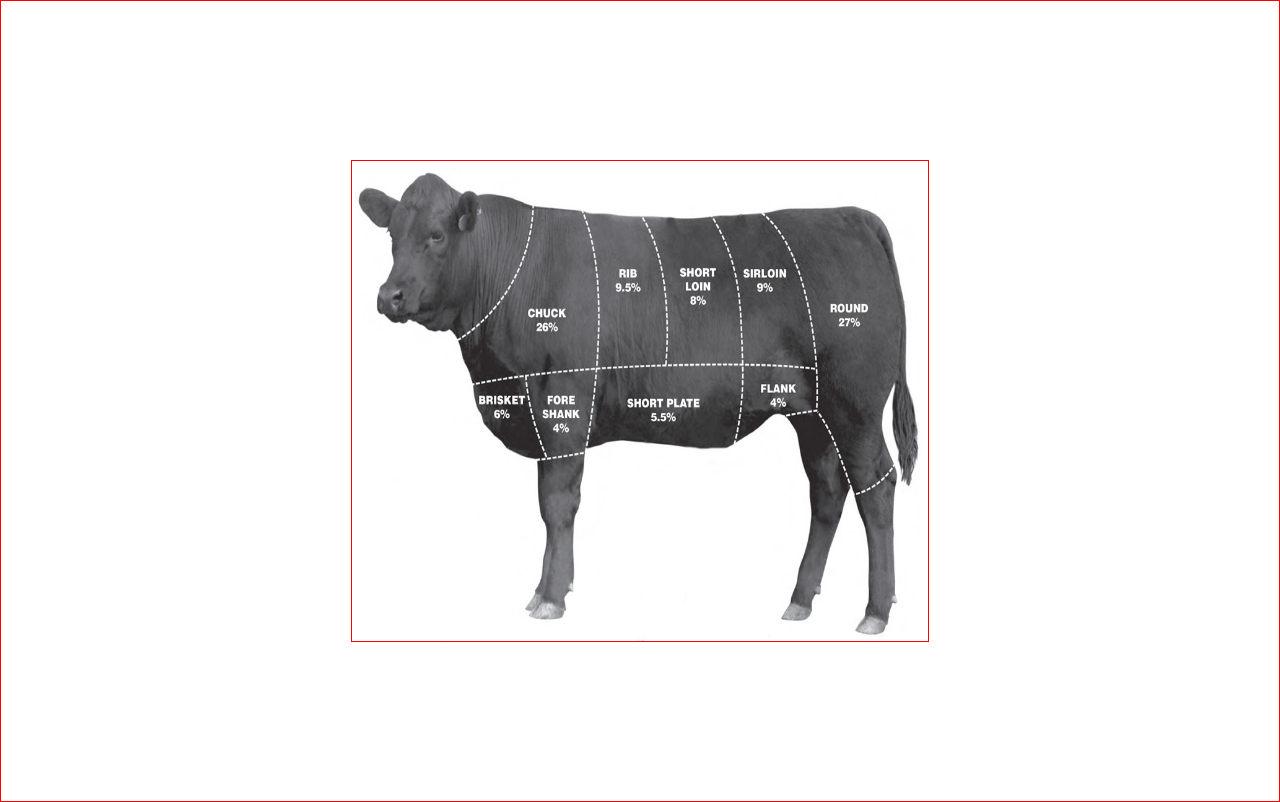
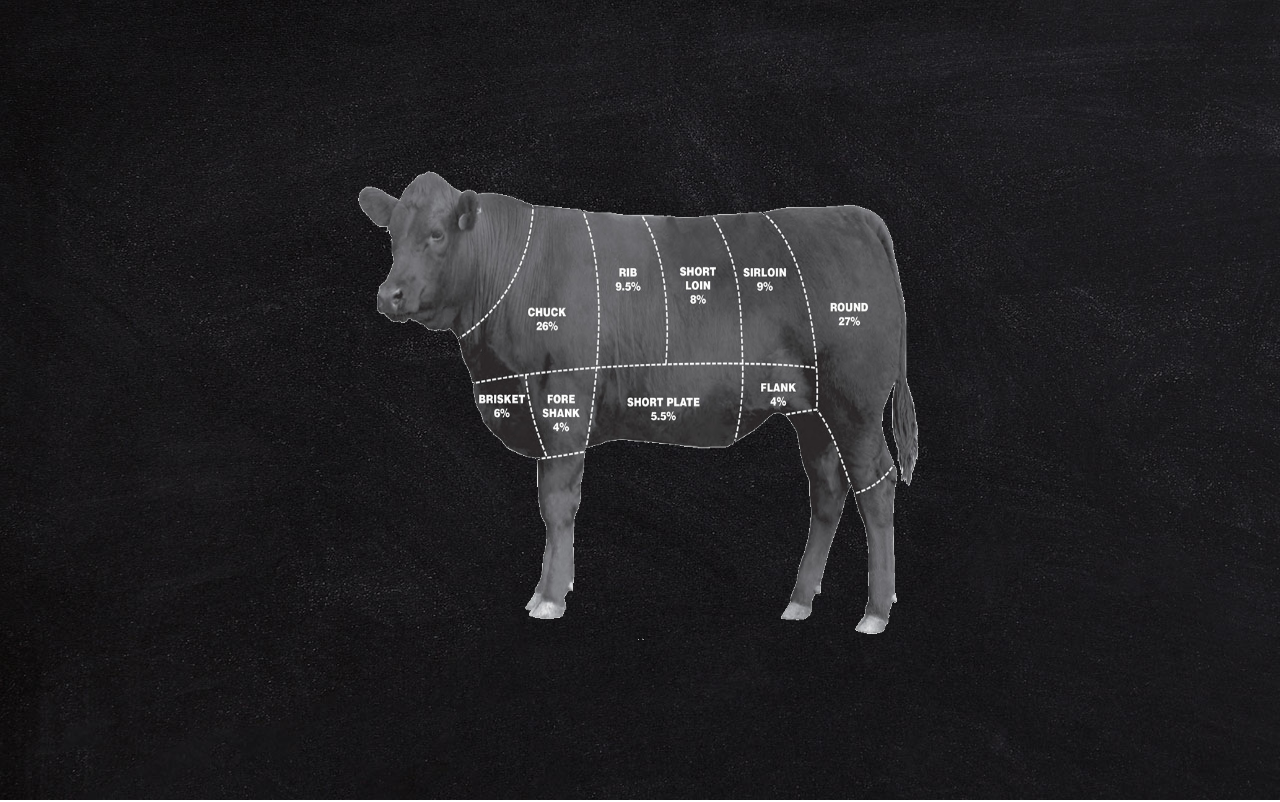
Before and after one commit to picpoint/steak, a website: page src/index.html in a window 1280 px wide. Drawn offline with nearby package versions, Linux system fonts and the light colour scheme; files that its build step writes are made by us from their sources; files whose address does not match are found by name.

Commit message:
add background

```diff
--- a/src/index.html
+++ b/src/index.html
@@ -23,7 +23,7 @@
 				<path class="cstk__partbrisket" d="m 261.87541,394.37499 1.82219,13.79662 3.64439,14.05693 6.24753,13.01567 5.46658,7.02847 3.12376,9.37129 2.86345,7.54909 8.85066,8.33003 8.59035,8.59035 7.28878,6.50784 8.06971,4.42533 5.20627,3.38407 8.85066,9.89191 12.75537,6.24753 19.00288,7.02846 21.34571,5.46659 h 8.33004 l 16.66006,-1.04126 4.94596,-0.26031 -8.85066,-20.04414 -11.71411,-27.33292 -9.6316,-28.63449 -6.50784,-24.72978 -4.16501,-21.86634 -1.56189,-14.31724 -0.78094,-3.64439 -24.72978,2.86345 -27.85355,3.64439 -27.0726,3.64438 -23.94885,3.64439 -6.50784,1.8222 z"></path>
 				<path class="cstk__partchuck" d="M 390.5954,78.181336 C 379.07016,210.60083 307.17894,265.94087 228.98241,315.2628 l 7.36278,20.61578 4.04952,12.51672 6.25836,11.04417 6.99464,13.253 6.6265,16.56625 25.40159,-3.31325 37.55017,-4.7858 45.28109,-6.99464 32.39622,-3.31325 47.85806,-4.04953 45.28109,-3.31325 31.29181,-1.8407 C 529.02671,275.77445 540.61536,193.02927 494.41057,87.384809 459.72641,85.041298 420.81435,86.776142 390.5954,78.181336 Z"></path>
 			</svg>
-			<img src="pict/cow.jpg" alt="cow">
+			<img src="pict/cow.png" alt="cow">
 		</div>
 	</div>
 
--- a/src/less/style.less
+++ b/src/less/style.less
@@ -31,14 +31,15 @@
 
 .cstk {
   &__wrapper {
-    border: @border;
+    //border: @border;
     display: flex;
     justify-content: center;
     align-items: center;
+    background-image: url("../../dist/pict/bg_1.jpg");
     height: 100vh;
   }
   &__blockcow {
-    border: @border;
+    //border: @border;
     display: flex;
     position: relative;
     width: 45%;
```
Also changed, not shown: dist/css/style.css, dist/index.html, dist/pict/bg_1.jpg (added), dist/pict/bg_2.jpg (added), dist/pict/cow.png (added).
